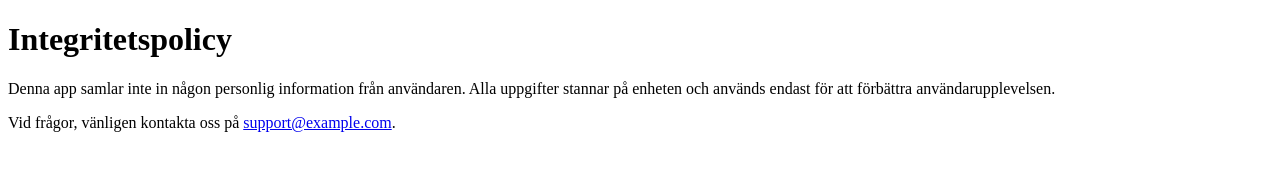
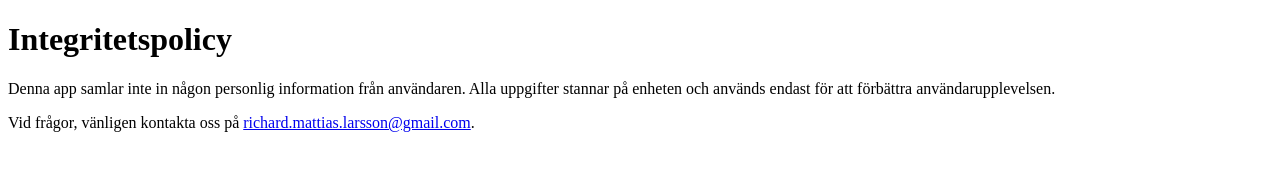
Before and after one commit to Richardnr47/app-legal-docs, a plain HTML site: page privacy-policy.html in a window 1280 px wide. Drawn offline with Linux system fonts and the light colour scheme.

Commit message:
Update privacy-policy.html

```diff
--- a/privacy-policy.html
+++ b/privacy-policy.html
@@ -7,6 +7,6 @@
 <body>
   <h1>Integritetspolicy</h1>
   <p>Denna app samlar inte in någon personlig information från användaren. Alla uppgifter stannar på enheten och används endast för att förbättra användarupplevelsen.</p>
-  <p>Vid frågor, vänligen kontakta oss på <a href="mailto:support@example.com">support@example.com</a>.</p>
+  <p>Vid frågor, vänligen kontakta oss på <a href="mailto:support@example.com">richard.mattias.larsson@gmail.com</a>.</p>
 </body>
 </html>
```
